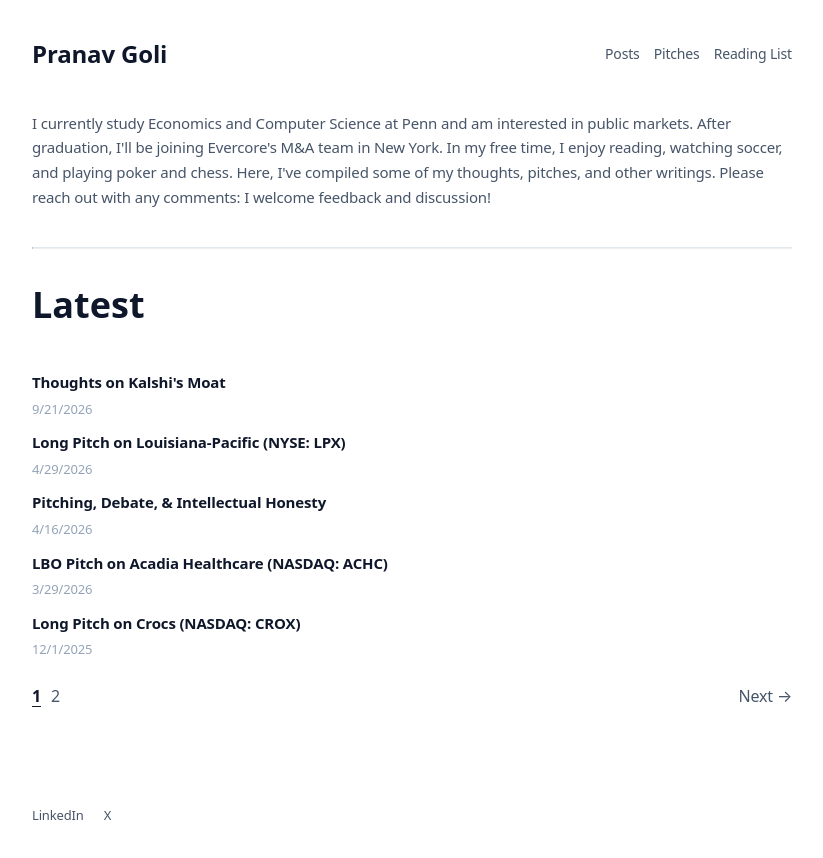
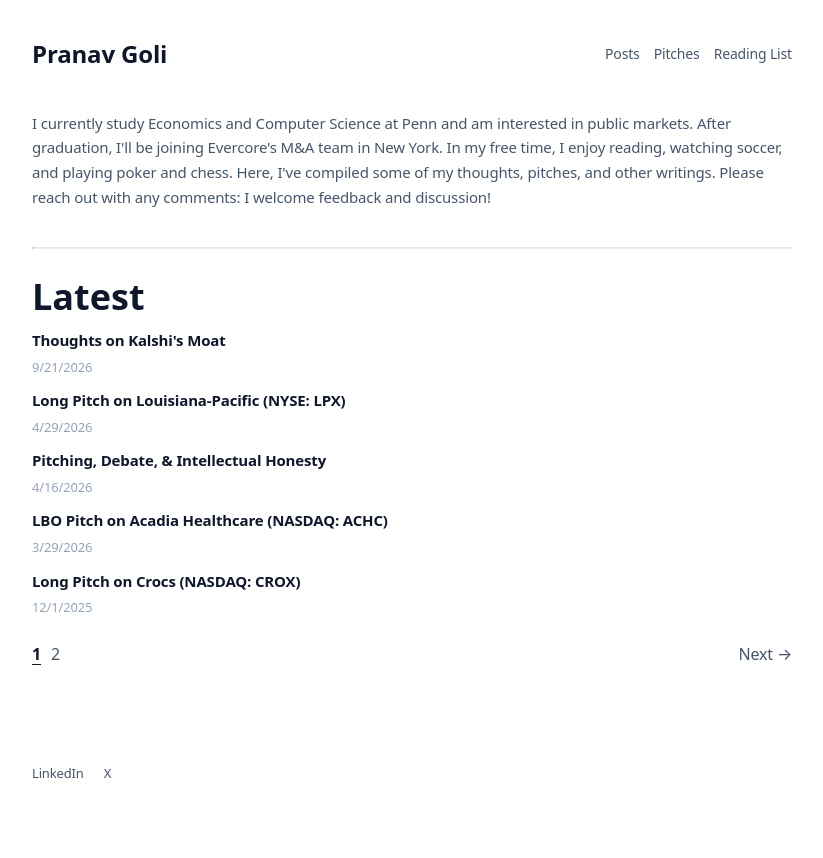
Before and after one commit to pranavgoli9/my-blog, a Next.js app: page / in a window 1280 px wide. Shown: the top 858 px of the page, without its empty margins (228-1051 px from the left). After the commit the page ends 825 px from the top, so only its background shows below. Built offline with nearby package versions, Linux system fonts and the light colour scheme.

Commit message:
Update globals.css

```diff
--- a/src/app/globals.css
+++ b/src/app/globals.css
@@ -170,8 +170,18 @@ a:hover {
   padding: 12px;
   overflow: auto;
 }
+.readingPageHeader {
+  padding-bottom: 0;
+}
+
 .readingPageHeader h1 {
   font-size: 36px;
+  line-height: 1.2;
+  margin-bottom: 0;
+}
+
+.readingPageHeader + .list {
+  margin-top: 10px;
 }
 .readingSectionLabel {
   margin: 30px 0 0;
```
